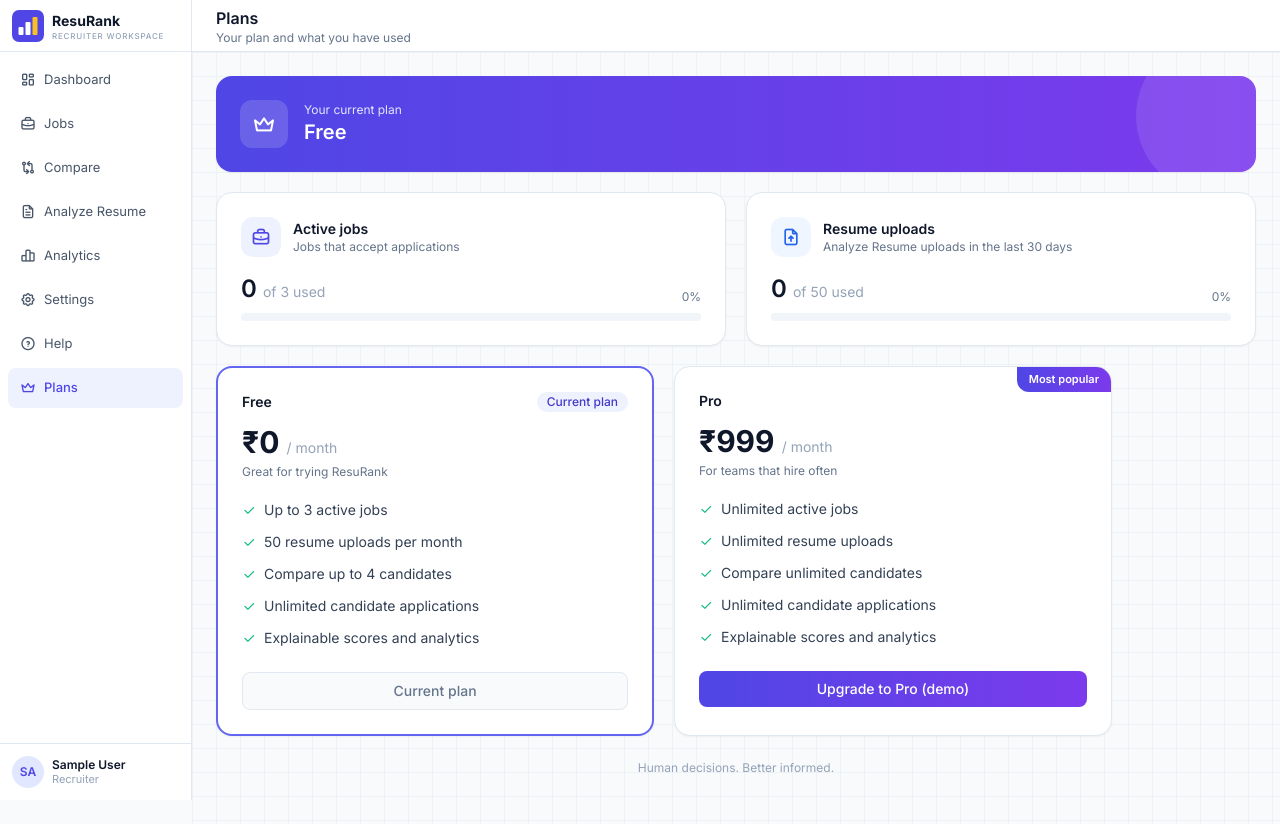
After one commit to manasat1306/resurank, a Django app: page /plans/ in a window 1280 px wide. The commit adds this page. Run offline with Django 5.2, Linux system fonts and the light colour scheme; the visitor is signed in with stand-in values (Sample User, id 1); data comes from the database, SQL or seed files in the repository; data that the repository does not hold is empty; parts of the project's set-up code (start-up, migrations or seed data) failed here and were passed over; some libraries are stand-ins or nearby versions.

Commit message:
Add plans and limits

```diff
--- a/resume_analyzer/models.py
+++ b/resume_analyzer/models.py
@@ -131,10 +131,15 @@ class StatusHistory(models.Model):
     def __str__(self):
         return f"{self.application} → {self.status}"
 
+class RecruiterProfile(models.Model):
+    PLAN_CHOICES = [
+        ('free', 'Free'),
+        ('pro', 'Pro'),
+    ]
 
-class RecruiterProfile(models.Model):
     user = models.OneToOneField(User, on_delete=models.CASCADE, related_name='profile')
     company_name = models.CharField(max_length=150, blank=True)
+    plan = models.CharField(max_length=10, choices=PLAN_CHOICES, default='free')
 
     def __str__(self):
         return f"{self.user.username} - {self.company_name}"
--- /dev/null
+++ b/resume_analyzer/plans.py
@@ -0,0 +1,41 @@
+from datetime import timedelta
+from django.utils import timezone
+from .models import Job, Application, RecruiterProfile
+
+PLAN_LIMITS = {
+    'free': {'label': 'Free', 'active_jobs': 3, 'apps_per_month': 50, 'compare': 4},
+    'pro': {'label': 'Pro', 'active_jobs': None, 'apps_per_month': None, 'compare': 100},
+}
+
+
+def get_plan(user):
+    profile, _ = RecruiterProfile.objects.get_or_create(user=user)
+    return profile.plan if profile.plan in PLAN_LIMITS else 'free'
+
+
+def get_limits(user):
+    return PLAN_LIMITS[get_plan(user)]
+
+
+def active_jobs_used(user):
+    return Job.objects.filter(recruiter=user, status='active').count()
+
+
+def apps_used_this_month(user):
+    # Counts only resumes the recruiter uploads themselves (last 30 days)
+    since = timezone.now() - timedelta(days=30)
+    return Application.objects.filter(
+        job__recruiter=user,
+        source='recruiter_upload',
+        applied_at__gte=since,
+    ).count()
+
+
+def can_activate_job(user):
+    limit = get_limits(user)['active_jobs']
+    return limit is None or active_jobs_used(user) < limit
+
+
+def can_accept_application(user):
+    limit = get_limits(user)['apps_per_month']
+    return limit is None or apps_used_this_month(user) < limit
--- a/resume_analyzer/templates/resume_analyzer/base.html
+++ b/resume_analyzer/templates/resume_analyzer/base.html
@@ -90,6 +90,12 @@
            {% if request.resolver_match.url_name == 'help' %}bg-indigo-50 text-indigo-600 font-medium{% else %}text-slate-600 hover:bg-slate-100{% endif %}">
           <i class="ti ti-help-circle text-base"></i> Help
         </a>
+
+        <a href="{% url 'plans' %}"
+           class="flex items-center gap-2 px-3 py-2 rounded-lg
+           {% if request.resolver_match.url_name == 'plans' %}bg-indigo-50 text-indigo-600 font-medium{% else %}text-slate-600 hover:bg-slate-100{% endif %}">
+          <i class="ti ti-crown text-base"></i> Plans
+        </a>
       </nav>
 
       <!-- Logged-in user -->
--- a/resume_analyzer/templates/resume_analyzer/job_applicants.html
+++ b/resume_analyzer/templates/resume_analyzer/job_applicants.html
@@ -37,10 +37,11 @@ Review and rank the candidates who applied.
         <div class="flex flex-col items-end gap-1">
             <button type="button" id="compare-btn"
                     data-url="{% url 'compare_candidates' job.pk %}"
+                    data-max="{{ compare_max }}"
                     class="inline-flex items-center gap-2 rounded-lg border border-slate-200 bg-white px-3 py-2 text-sm font-medium text-slate-600 shadow-sm hover:bg-slate-50">
                 <i class="ti ti-arrows-diff"></i> Compare
             </button>
-            <span id="compare-hint" class="text-[11px] text-slate-400">Tick 2 to 4 candidates</span>
+            <span id="compare-hint" class="text-[11px] text-slate-400">Tick 2 to {{ compare_max }} candidates</span>
         </div>
     </div>
 
@@ -148,7 +149,7 @@ Review and rank the candidates who applied.
         <table class="w-full text-left text-sm">
             <thead class="bg-slate-50 text-xs font-semibold uppercase tracking-wide text-slate-500">
                 <tr>
-                    <th class="w-10 px-5 py-3"><input type="checkbox" id="compare-select-all" class="rounded border-slate-300" title="Select top 4"></th>
+                    <th class="w-10 px-5 py-3"><input type="checkbox" id="compare-select-all" class="rounded border-slate-300" title="Select top {{ compare_max }}"></th>
                     <th class="px-3 py-3">Rank</th>
                     <th class="px-5 py-3">Candidate</th>
                     <th class="px-5 py-3">Score</th>
--- /dev/null
+++ b/resume_analyzer/templates/resume_analyzer/plans.html
@@ -0,0 +1,159 @@
+{% extends 'resume_analyzer/base.html' %}
+{% load static %}
+
+{% block title %}Plans{% endblock %}
+{% block page_title %}Plans{% endblock %}
+{% block page_subtitle %}Your plan and what you have used{% endblock %}
+
+{% block content %}
+
+{% if messages %}
+  {% for message in messages %}
+    {% if message.tags == 'error' %}
+    <div class="mb-5 flex items-center gap-2 rounded-xl border border-amber-200 bg-amber-50 px-4 py-3 text-sm text-amber-800">
+      <i class="ti ti-alert-circle text-lg"></i> {{ message }}
+    </div>
+    {% else %}
+    <div class="mb-5 flex items-center gap-2 rounded-xl border border-green-200 bg-green-50 px-4 py-3 text-sm text-green-700">
+      <i class="ti ti-circle-check text-lg"></i> {{ message }}
+    </div>
+    {% endif %}
+  {% endfor %}
+{% endif %}
+
+<!-- CURRENT PLAN BANNER -->
+<div class="relative overflow-hidden rounded-2xl bg-gradient-to-r from-indigo-600 to-violet-600 p-6 shadow-sm mb-5">
+  <div class="absolute -right-10 -top-10 h-40 w-40 rounded-full bg-white/10"></div>
+  <div class="relative flex items-center gap-4">
+    <div class="h-12 w-12 rounded-xl bg-white/15 text-white flex items-center justify-center">
+      <i class="ti ti-crown text-2xl"></i>
+    </div>
+    <div>
+      <div class="text-xs text-indigo-100">Your current plan</div>
+      <div class="text-xl font-semibold text-white">
+        {% if current_plan == 'pro' %}Pro{% else %}Free{% endif %}
+      </div>
+    </div>
+  </div>
+</div>
+
+<!-- USAGE -->
+<div class="grid grid-cols-1 lg:grid-cols-2 gap-5 mb-5">
+
+  <div class="bg-white border border-slate-200 rounded-2xl p-6 shadow-sm">
+    <div class="flex items-center gap-3 mb-4">
+      <div class="h-10 w-10 rounded-xl bg-indigo-50 text-indigo-600 flex items-center justify-center">
+        <i class="ti ti-briefcase text-xl"></i>
+      </div>
+      <div>
+        <div class="text-sm font-semibold">Active jobs</div>
+        <div class="text-xs text-slate-500">Jobs that accept applications</div>
+      </div>
+    </div>
+    {% if jobs_limit %}
+      <div class="flex items-end justify-between mb-2">
+        <div class="text-2xl font-semibold">{{ jobs_used }} <span class="text-sm font-normal text-slate-400">of {{ jobs_limit }} used</span></div>
+        <div class="text-xs text-slate-500">{{ jobs_percent }}%</div>
+      </div>
+      <div class="h-2 w-full rounded-full bg-slate-100">
+        <div class="h-2 rounded-full {% if jobs_percent >= 100 %}bg-rose-500{% else %}bg-indigo-500{% endif %}" style="width: {{ jobs_percent }}%"></div>
+      </div>
+    {% else %}
+      <div class="text-2xl font-semibold">{{ jobs_used }} <span class="text-sm font-normal text-emerald-600">Unlimited</span></div>
+    {% endif %}
+  </div>
+
+  <div class="bg-white border border-slate-200 rounded-2xl p-6 shadow-sm">
+    <div class="flex items-center gap-3 mb-4">
+      <div class="h-10 w-10 rounded-xl bg-blue-50 text-blue-600 flex items-center justify-center">
+        <i class="ti ti-file-upload text-xl"></i>
+      </div>
+      <div>
+        <div class="text-sm font-semibold">Resume uploads</div>
+        <div class="text-xs text-slate-500">Analyze Resume uploads in the last 30 days</div>
+      </div>
+    </div>
+    {% if uploads_limit %}
+      <div class="flex items-end justify-between mb-2">
+        <div class="text-2xl font-semibold">{{ uploads_used }} <span class="text-sm font-normal text-slate-400">of {{ uploads_limit }} used</span></div>
+        <div class="text-xs text-slate-500">{{ uploads_percent }}%</div>
+      </div>
+      <div class="h-2 w-full rounded-full bg-slate-100">
+        <div class="h-2 rounded-full {% if uploads_percent >= 100 %}bg-rose-500{% else %}bg-blue-500{% endif %}" style="width: {{ uploads_percent }}%"></div>
+      </div>
+    {% else %}
+      <div class="text-2xl font-semibold">{{ uploads_used }} <span class="text-sm font-normal text-emerald-600">Unlimited</span></div>
+    {% endif %}
+  </div>
+
+</div>
+
+<!-- PRICING CARDS -->
+<div class="grid grid-cols-1 lg:grid-cols-2 gap-5 max-w-4xl">
+
+  <!-- FREE -->
+  <div class="bg-white rounded-2xl p-6 shadow-sm {% if current_plan == 'free' %}border-2 border-indigo-500{% else %}border border-slate-200{% endif %}">
+    <div class="flex items-center justify-between">
+      <div class="text-sm font-semibold">Free</div>
+      {% if current_plan == 'free' %}
+        <span class="rounded-full bg-indigo-50 text-indigo-700 px-2.5 py-0.5 text-xs font-medium">Current plan</span>
+      {% endif %}
+    </div>
+    <div class="mt-3 text-3xl font-bold">₹0 <span class="text-sm font-normal text-slate-400">/ month</span></div>
+    <p class="text-xs text-slate-500 mt-1">Great for trying ResuRank</p>
+
+    <ul class="mt-5 space-y-3 text-sm text-slate-700">
+      <li class="flex items-center gap-2"><i class="ti ti-check text-emerald-500"></i> Up to 3 active jobs</li>
+      <li class="flex items-center gap-2"><i class="ti ti-check text-emerald-500"></i> 50 resume uploads per month</li>
+      <li class="flex items-center gap-2"><i class="ti ti-check text-emerald-500"></i> Compare up to 4 candidates</li>
+      <li class="flex items-center gap-2"><i class="ti ti-check text-emerald-500"></i> Unlimited candidate applications</li>
+      <li class="flex items-center gap-2"><i class="ti ti-check text-emerald-500"></i> Explainable scores and analytics</li>
+    </ul>
+
+    <div class="mt-6">
+      {% if current_plan == 'free' %}
+        <div class="w-full rounded-lg border border-slate-200 bg-slate-50 px-4 py-2 text-center text-sm font-medium text-slate-500">Current plan</div>
+      {% else %}
+        <form method="post" action="{% url 'switch_plan' %}">
+          {% csrf_token %}
+          <input type="hidden" name="plan" value="free">
+          <button type="submit" class="w-full rounded-lg border border-slate-300 bg-white px-4 py-2 text-sm font-medium text-slate-700 hover:bg-slate-50 transition">Switch to Free</button>
+        </form>
+      {% endif %}
+    </div>
+  </div>
+
+  <!-- PRO -->
+  <div class="relative overflow-hidden bg-white rounded-2xl p-6 shadow-sm {% if current_plan == 'pro' %}border-2 border-indigo-500{% else %}border border-slate-200{% endif %}">
+    <div class="absolute right-0 top-0 rounded-bl-xl bg-gradient-to-r from-indigo-600 to-violet-600 px-3 py-1 text-[11px] font-semibold text-white">Most popular</div>
+
+    <div class="text-sm font-semibold">Pro</div>
+    <div class="mt-3 text-3xl font-bold">₹999 <span class="text-sm font-normal text-slate-400">/ month</span></div>
+    <p class="text-xs text-slate-500 mt-1">For teams that hire often</p>
+
+    <ul class="mt-5 space-y-3 text-sm text-slate-700">
+      <li class="flex items-center gap-2"><i class="ti ti-check text-emerald-500"></i> Unlimited active jobs</li>
+      <li class="flex items-center gap-2"><i class="ti ti-check text-emerald-500"></i> Unlimited resume uploads</li>
+      <li class="flex items-center gap-2"><i class="ti ti-check text-emerald-500"></i> Compare unlimited candidates</li>
+      <li class="flex items-center gap-2"><i class="ti ti-check text-emerald-500"></i> Unlimited candidate applications</li>
+      <li class="flex items-center gap-2"><i class="ti ti-check text-emerald-500"></i> Explainable scores and analytics</li>
+    </ul>
+
+    <div class="mt-6">
+      {% if current_plan == 'pro' %}
+        <div class="w-full rounded-lg border border-slate-200 bg-slate-50 px-4 py-2 text-center text-sm font-medium text-slate-500">Current plan</div>
+      {% else %}
+        <form method="post" action="{% url 'switch_plan' %}">
+          {% csrf_token %}
+          <input type="hidden" name="plan" value="pro">
+          <button type="submit" class="w-full rounded-lg bg-gradient-to-r from-indigo-600 to-violet-600 px-4 py-2 text-sm font-medium text-white hover:opacity-90 transition">Upgrade to Pro (demo)</button>
+        </form>
+      {% endif %}
+    </div>
+  </div>
+
+</div>
+
+<div class="text-center text-xs text-slate-400 py-6">Human decisions. Better informed.</div>
+
+{% endblock %}
--- a/resume_analyzer/urls.py
+++ b/resume_analyzer/urls.py
@@ -21,5 +21,7 @@ urlpatterns = [
     path('analytics/', job_views.analytics, name='analytics'),
     path('settings/', job_views.account_settings, name='account_settings'),
     path('help/', job_views.help_page, name='help'),
+    path('plans/', job_views.plans_page, name='plans'),
+    path('plans/switch/', job_views.switch_plan, name='switch_plan'),
 
 ]
```
Also changed, not shown: resume_analyzer/job_views.py (+72 -2 lines), resume_analyzer/static/resume_analyzer/js/applicant_compare.js (+87 -13 lines), resume_analyzer/templates/resume_analyzer/job_form.html (+28 -1 lines), resume_analyzer/migrations/0011_recruiterprofile_plan.py (added).
